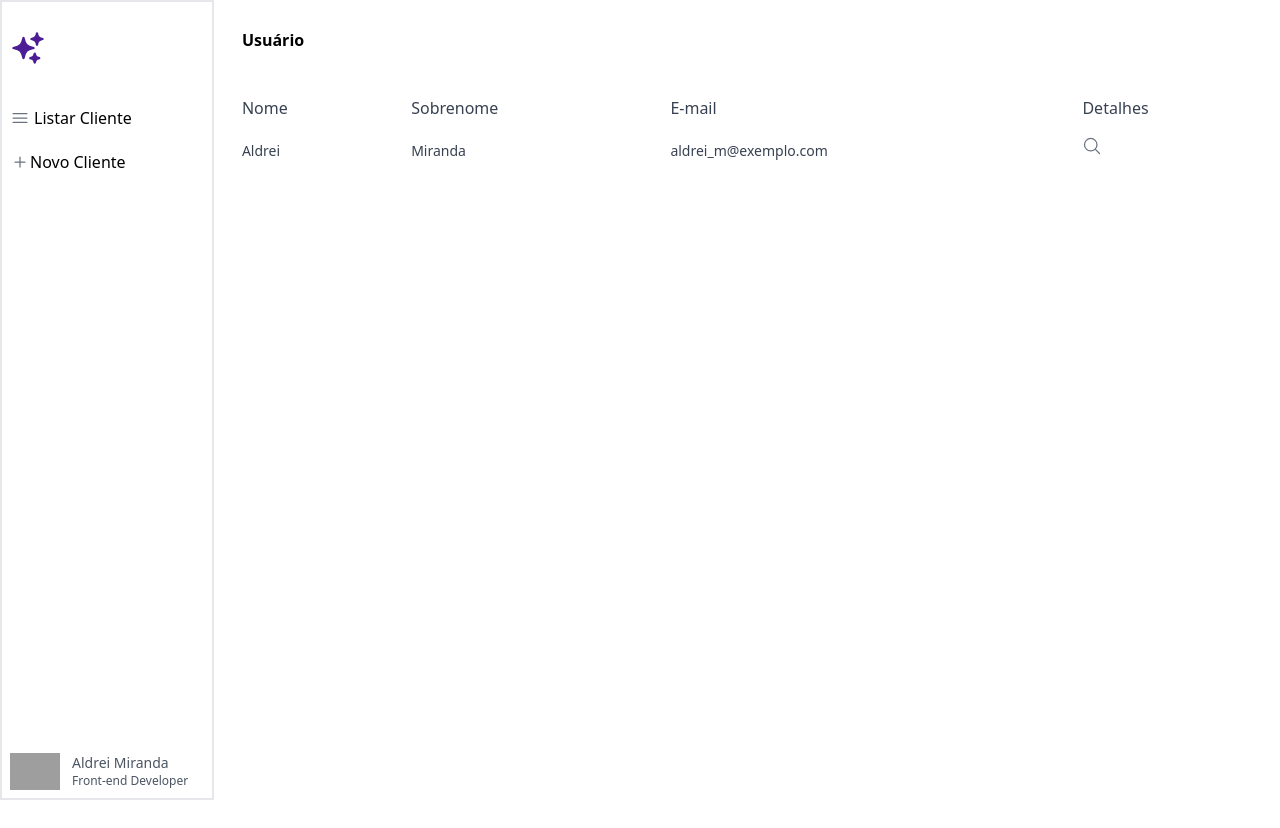
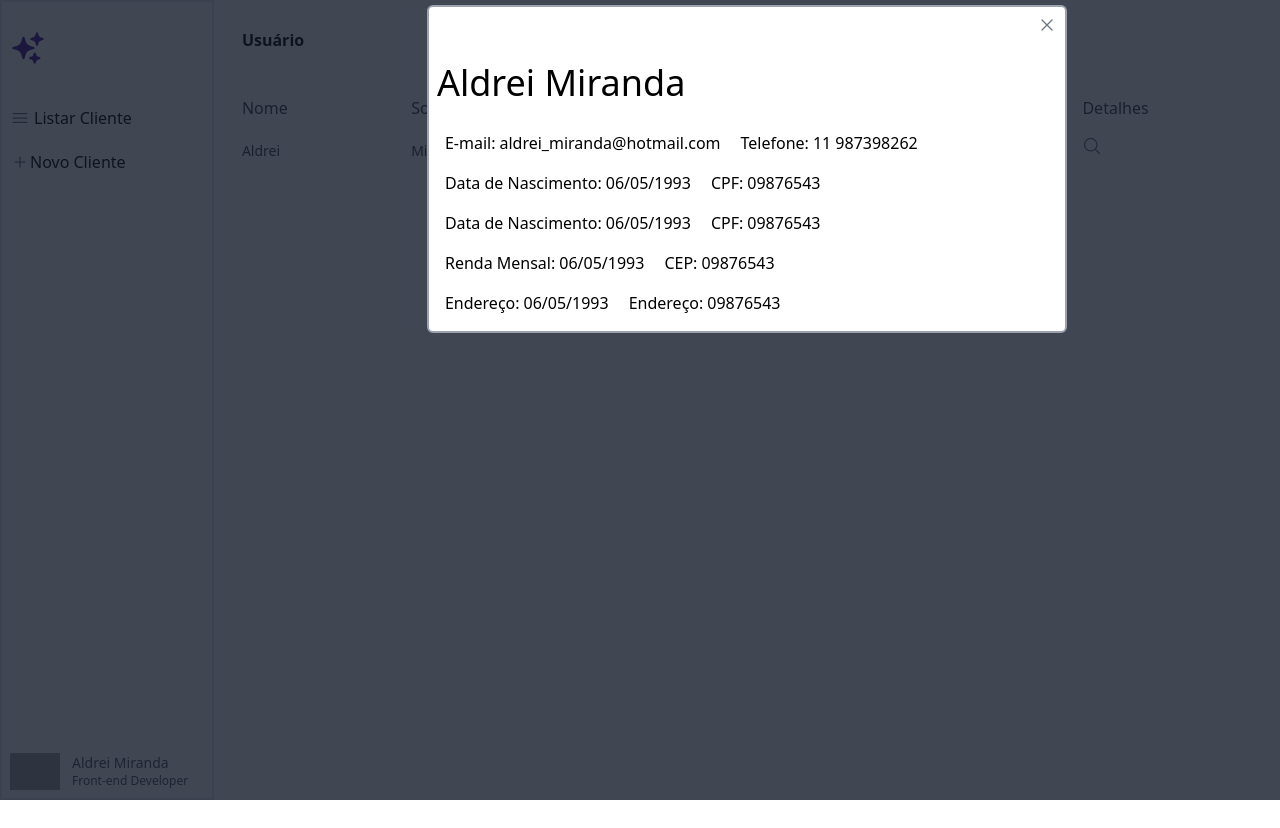
Before and after one commit to AldreiMiranda/registers, a Next.js app: page / in a window 1280 px wide. Built offline with nearby package versions, Linux system fonts and the light colour scheme; grey boxes are pictures that could not be loaded.

Commit message:
create modal component

```diff
--- a/src/modules/index.tsx
+++ b/src/modules/index.tsx
@@ -6,6 +6,7 @@ import { PlusSmallIcon } from "@heroicons/react/24/outline";
 import { SparklesIcon } from "@heroicons/react/24/solid";
 
 import { List } from "../ui/list";
+import { Modal } from "../ui/modal";
 
 export function Home() {
   return (
@@ -43,6 +44,7 @@ export function Home() {
       </div>
       <div className="w-full h-full mt-7">
         <List />
+        <Modal />
       </div>
     </div>
   );
--- /dev/null
+++ b/src/ui/modal.tsx
@@ -0,0 +1,70 @@
+import React from "react";
+import { XMarkIcon } from "@heroicons/react/24/outline";
+
+export const Modal = () => {
+  return (
+    <>
+      <div className="flex justify-center items-center">
+        <div className="fixed top-0 left-0 h-full w-full bg-gray-900 justify-center flex items-center opacity-80"></div>
+        <div className="bg-white p-2 border-solid border-2 border-gray-400 w-6/12 h-6/12 rounded-md min-h-0 absolute">
+          <div className="flex justify-end pb-7">
+            <XMarkIcon className="h-5 w-5 text-gray-500  hover:text-purple-400" />
+          </div>
+          <div>
+            <h1 className="text-4xl">Aldrei Miranda</h1>
+            <div className="flex mt-5">
+              <div className="flex p-2">
+                <p className="pr-1">E-mail: </p>
+                <p className="pr-1">aldrei_miranda@hotmail.com</p>
+              </div>
+              <div className="flex p-2">
+                <p className="pr-1">Telefone: </p>
+                <p className="pr-1"> 11 987398262</p>
+              </div>
+            </div>
+            <div className="flex">
+              <div className="flex p-2">
+                <p className="pr-1">Data de Nascimento: </p>
+                <p className="pr-1">06/05/1993</p>
+              </div>
+              <div className="flex p-2">
+                <p className="pr-1">CPF:</p>
+                <p className="pr-1"> 09876543</p>
+              </div>
+            </div>
+            <div className="flex">
+              <div className="flex p-2">
+                <p className="pr-1">Data de Nascimento: </p>
+                <p className="pr-1">06/05/1993</p>
+              </div>
+              <div className="flex p-2">
+                <p className="pr-1">CPF:</p>
+                <p className="pr-1"> 09876543</p>
+              </div>
+            </div>
+            <div className="flex">
+              <div className="flex p-2">
+                <p className="pr-1">Renda Mensal: </p>
+                <p className="pr-1">06/05/1993</p>
+              </div>
+              <div className="flex p-2">
+                <p className="pr-1">CEP:</p>
+                <p className="pr-1"> 09876543</p>
+              </div>
+            </div>
+            <div className="flex">
+              <div className="flex p-2">
+                <p className="pr-1">Endereço: </p>
+                <p className="pr-1">06/05/1993</p>
+              </div>
+              <div className="flex p-2">
+                <p className="pr-1">Endereço: </p>
+                <p className="pr-1"> 09876543</p>
+              </div>
+            </div>
+          </div>
+        </div>
+      </div>
+    </>
+  );
+};
```
